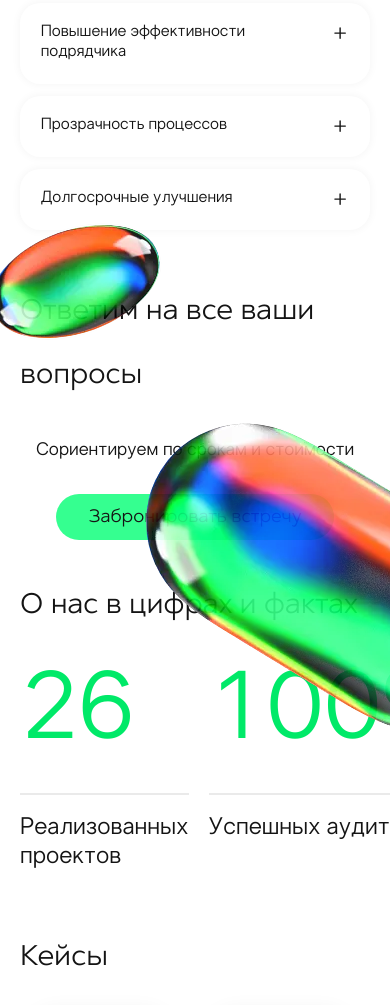
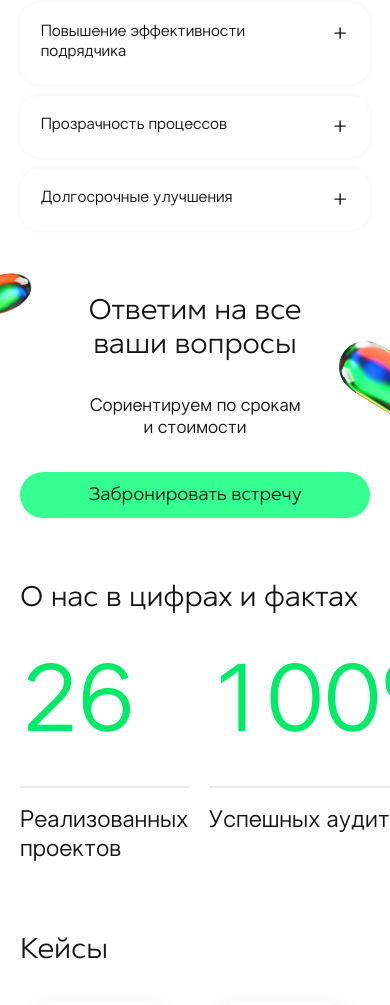
Before and after one commit to Soveliy/it-supervision, a website: page app/index.html in a window 390 px wide. Shown: the part 4242-5247 px from the top of the page. Drawn offline with Linux system fonts and the light colour scheme.

Commit message:
feat: add adaptive main offer

```diff
--- a/src/scss/components/_main-offer.scss
+++ b/src/scss/components/_main-offer.scss
@@ -7,6 +7,9 @@
     flex-direction: column;
     align-items: center;
     gap: 32px;
+    @include mobile {
+      text-align: center;
+    }
   }
   &__title {
     margin: 0;
@@ -14,23 +17,45 @@
     font-size: clamp(1.75rem, 1.1378rem + 2.6122vw, 3.75rem);
     font-style: normal;
     font-weight: 400;
-    line-height: 64px; /* 106.667% */
+    line-height: clamp(2.125rem, 1.551rem + 2.449vw, 4rem);
+    @include mobile {
+      max-width: 80%;
+    }
   }
   &__desc {
     font-size: clamp(1.125rem, 0.7806rem + 1.4694vw, 2.25rem);
     font-style: normal;
     font-weight: 400;
     line-height: normal;
+    @include mobile {
+      max-width: 80%;
+    }
+  }
+  &__button {
+    @include mobile {
+      width: 100%;
+    }
   }
   &__decor {
     position: absolute;
+    z-index: -1;
     &--1 {
-      top: -113px;
-      left: -39px;
+      top: -7.0625rem;
+      left: -2.4375rem;
+      @include mobile {
+        top: -2.7125rem;
+        left: -2.625rem;
+        width: 5.3125rem;
+      }
     }
     &--2 {
       right: -175px;
       bottom: -274px;
+      @include mobile {
+        right: -15%;
+        bottom: 31%;
+        width: 31%;
+      }
     }
   }
 }
--- a/src/scss/components/_sections.scss
+++ b/src/scss/components/_sections.scss
@@ -19,7 +19,7 @@
       padding: 80px 0;
     }
     @include mobile {
-      padding: 15px 0;
+      padding: 30px 0;
     }
   }
   &-head {
```
Also changed, not shown: app/css/main.css, 1 other file.
